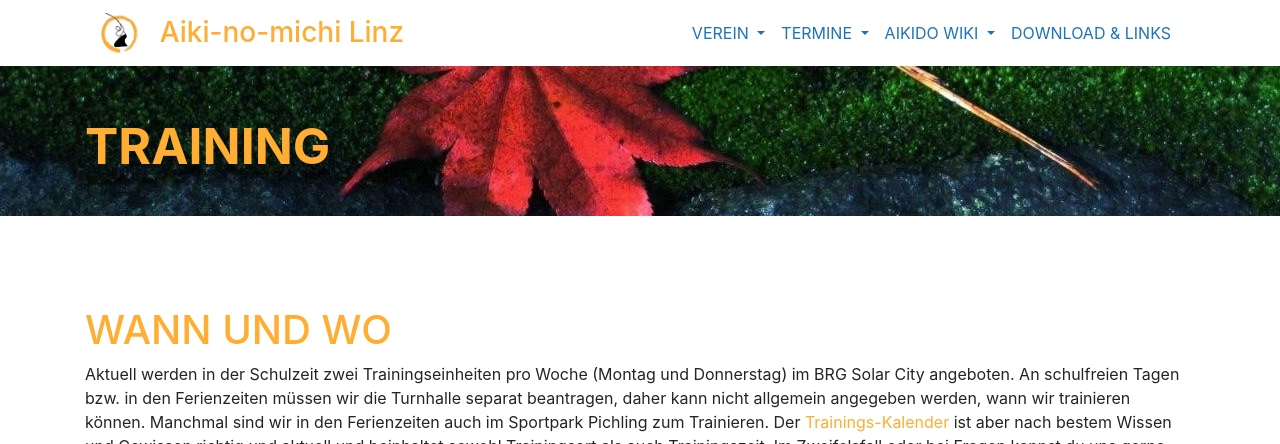
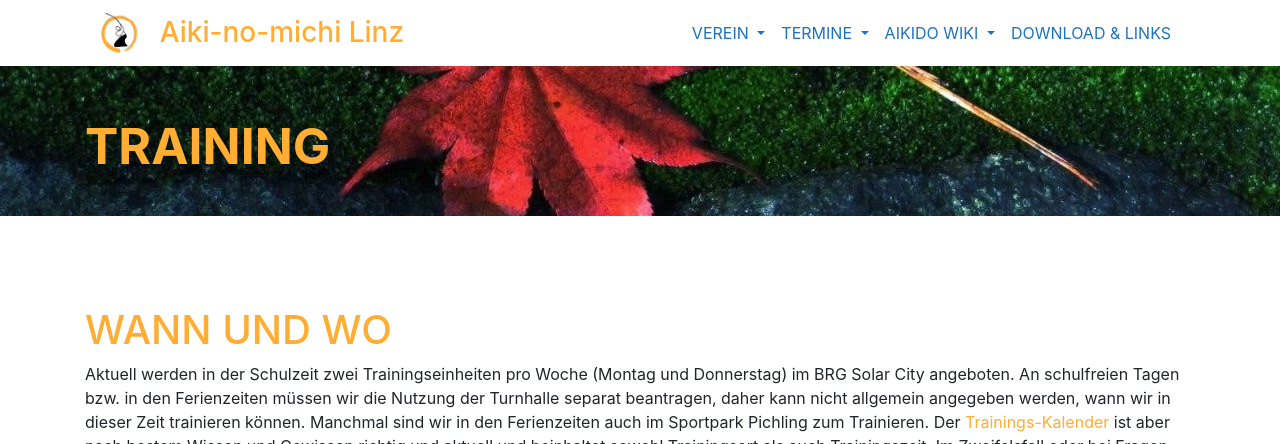
Before and after one commit to TWachs/aikinomichi-linz, a Jekyll site: the page built from training.md, in a window 1280 px wide and 900 px high, cut to the strip 0-444 px from the top of the window. Built offline with Jekyll 4.4.1, drawn with Linux system fonts in a browser that asks for light colours; nearby versions of some CDN libraries.

Commit message:
Update training.md

```diff
--- a/training.md
+++ b/training.md
@@ -7,7 +7,7 @@ title: Training
 <div class="row">
 <div class="col" markdown="1">
 # Wann und wo
-Aktuell werden in der Schulzeit zwei Trainingseinheiten pro Woche (Montag und Donnerstag) im BRG Solar City angeboten. An schulfreien Tagen bzw. in den Ferienzeiten müssen wir die Turnhalle separat beantragen, daher kann nicht allgemein angegeben werden, wann wir trainieren können. Manchmal sind wir in den Ferienzeiten auch im Sportpark Pichling zum Trainieren. Der [Trainings-Kalender]({{ site.baseurl }}/trainingsUndLehrgaenge) ist aber nach bestem Wissen und Gewissen richtig und aktuell und beinhaltet sowohl Trainingsort als auch Trainingszeit. Im Zweifelsfall oder bei Fragen kannst du uns gerne [kontaktieren](#kontaktPosition).
+Aktuell werden in der Schulzeit zwei Trainingseinheiten pro Woche (Montag und Donnerstag) im BRG Solar City angeboten. An schulfreien Tagen bzw. in den Ferienzeiten müssen wir die Nutzung der Turnhalle separat beantragen, daher kann nicht allgemein angegeben werden, wann wir in dieser Zeit trainieren können. Manchmal sind wir in den Ferienzeiten auch im Sportpark Pichling zum Trainieren. Der [Trainings-Kalender]({{ site.baseurl }}/trainingsUndLehrgaenge) ist aber nach bestem Wissen und Gewissen richtig und aktuell und beinhaltet sowohl Trainingsort als auch Trainingszeit. Im Zweifelsfall oder bei Fragen kannst du uns gerne [kontaktieren](#kontaktPosition).
 
 <div style="width: 100%; overflow: hidden; height: 480px;">
 <!--
```
